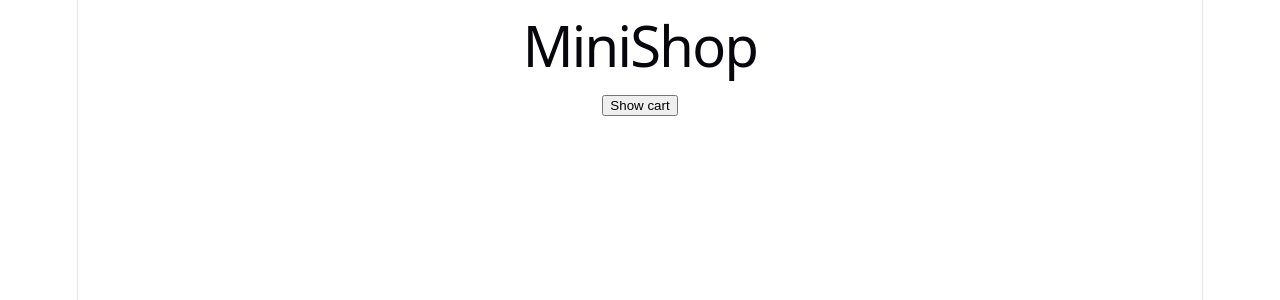
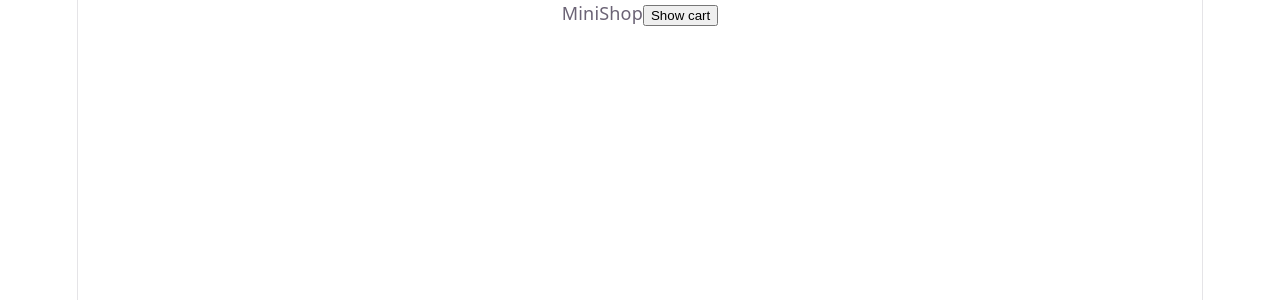
Before and after one commit to MohammadhoseinGoodarzi/minishop, a React (Vite) app in the folder apps/monolith/: page / in a window 1280 px wide. Shown: the top 300 px of the page. Built offline with nearby package versions, Linux system fonts and the light colour scheme.

Commit message:
feat: read app title from env

```diff
--- a/apps/monolith/src/App.tsx
+++ b/apps/monolith/src/App.tsx
@@ -7,7 +7,7 @@ export default function App() {
 
   return (
     <main>
-      <h1>MiniShop</h1>
+      {import.meta.env.VITE_APP_TITLE}
       <button onClick={() => setShowCart(true)}>Show cart</button>
       {showCart && (
         <Suspense fallback={<p>Loading cart...</p>}>
```
Also changed, not shown: apps/monolith/src/vite-env.d.ts (added, +7 -0 lines), 1 other file (tests, documents, lock files or other folders).
